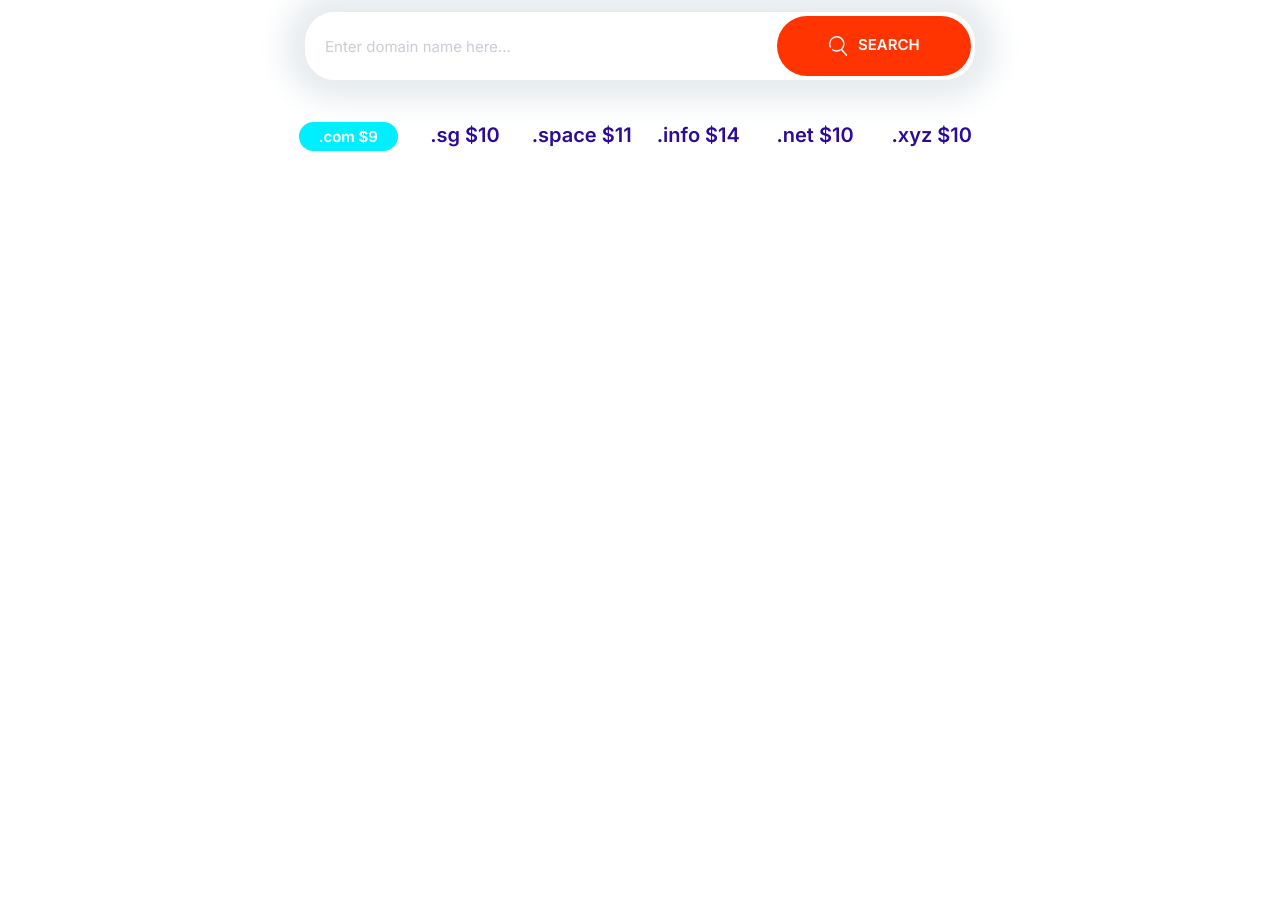
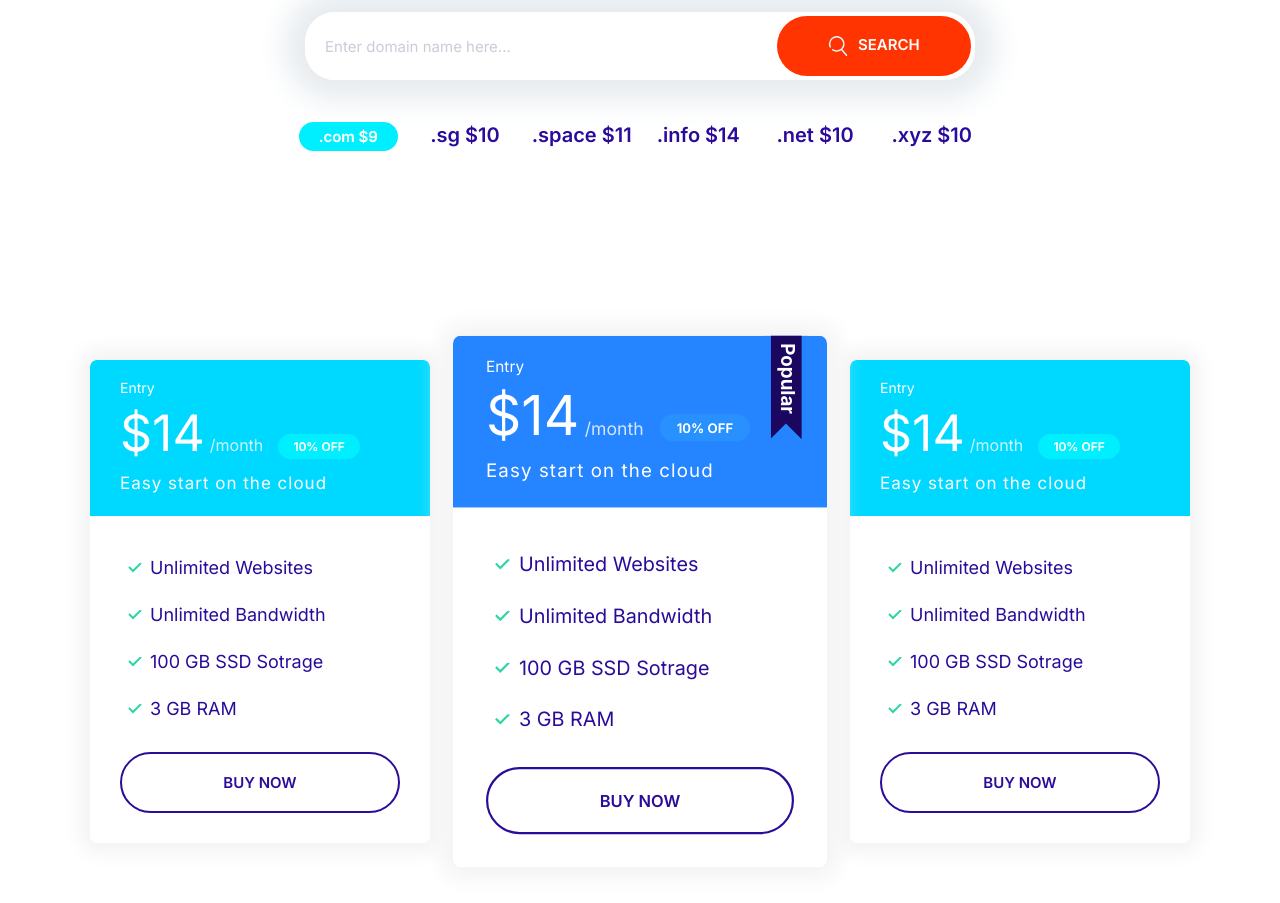
Before and after one commit to endysonendy/Fresty, a plain HTML site: page index.html in a window 1280 px wide. Shown: the part 986-1889 px from the top of the page. Before the commit the page ends 1286 px from the top, so only its background shows below. Drawn offline with nearby package versions, Linux system fonts and the light colour scheme.

Commit message:
Add plans block section

```diff
--- a/index.html
+++ b/index.html
@@ -75,6 +75,71 @@
       <li>.xyz $10</li>
     </ul>
   </section>
+  <section data-aos="fade-up" class="block container block-plans">
+    <div class="grid grid--cols-3">
+      <div class="plan">
+        <div class="card card--secondary">
+          <header class="card__header">
+            <h3 class="plan__name">Entry</h3>
+            <span class="plan__price">$14</span>
+            <span class="plan__billing-cycle">/month</span>
+            <span class="badge badge--secondary badge--small">10% OFF</span>
+            <span class="plan__description">Easy start on the cloud</span>
+          </header>
+          <div class="card__body">
+            <ul class="list list--tick">
+              <li class="list__item">Unlimited Websites</li>
+              <li class="list__item">Unlimited Bandwidth</li>
+              <li class="list__item">100 GB SSD Sotrage</li>
+              <li class="list__item">3 GB RAM</li>
+            </ul>
+            <button class="btn btn--outline btn--block">Buy Now</button>
+          </div>
+        </div>
+      </div>
+      <div class="plan plan--popular">
+        <div class="card card--primary">
+          <header class="card__header">
+            <h3 class="plan__name">Entry</h3>
+            <span class="plan__price">$14</span>
+            <span class="plan__billing-cycle">/month</span>
+            <span class="badge badge--primary badge--small">10% OFF</span>
+            <span class="plan__description">Easy start on the cloud</span>
+          </header>
+          <div class="card__body">
+            <ul class="list list--tick">
+              <li class="list__item">Unlimited Websites</li>
+              <li class="list__item">Unlimited Bandwidth</li>
+              <li class="list__item">100 GB SSD Sotrage</li>
+              <li class="list__item">3 GB RAM</li>
+            </ul>
+            <button class="btn btn--outline btn--block">Buy Now</button>
+          </div>
+        </div>
+      </div>
+      <div class="plan">
+        <div class="card card--secondary">
+          <header class="card__header">
+            <h3 class="plan__name">Entry</h3>
+            <span class="plan__price">$14</span>
+            <span class="plan__billing-cycle">/month</span>
+            <span class="badge badge--secondary badge--small">10% OFF</span>
+            <span class="plan__description">Easy start on the cloud</span>
+          </header>
+          <div class="card__body">
+            <ul class="list list--tick">
+              <li class="list__item">Unlimited Websites</li>
+              <li class="list__item">Unlimited Bandwidth</li>
+              <li class="list__item">100 GB SSD Sotrage</li>
+              <li class="list__item">3 GB RAM</li>
+            </ul>
+            <button class="btn btn--outline btn--block">Buy Now</button>
+          </div>
+        </div>
+      </div>
+    </div>
+  </section>
+
 
   <script src="js/main.js"></script>
   <script src="https://unpkg.com/aos@next/dist/aos.js"></script>
```
